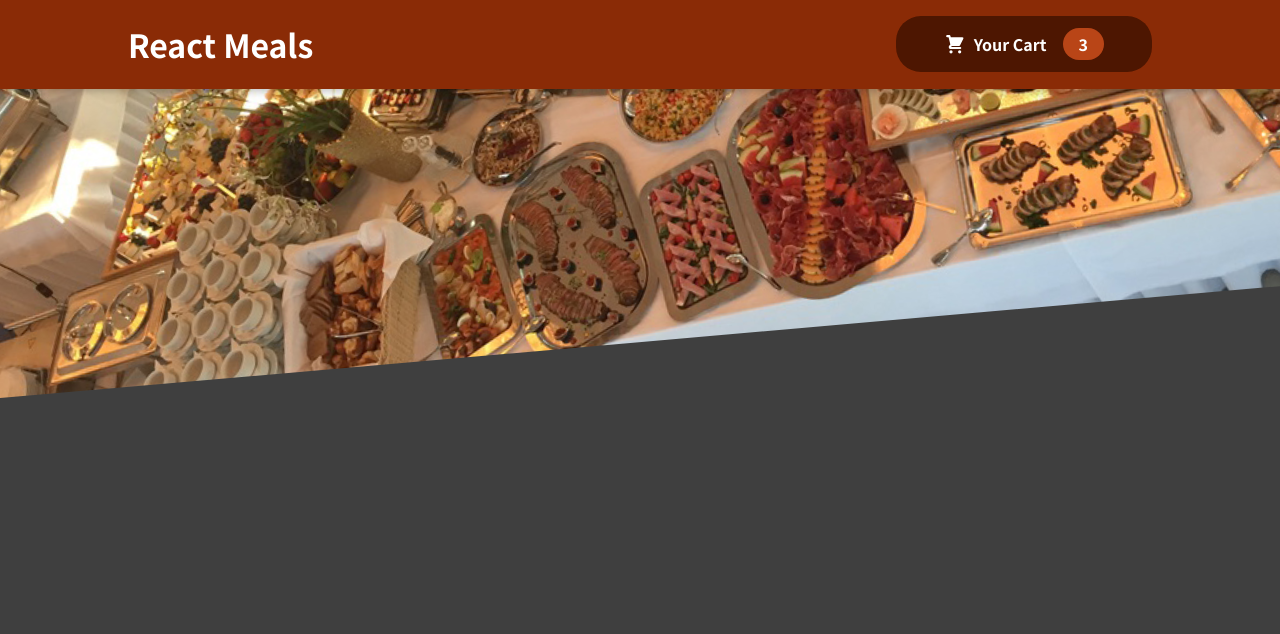
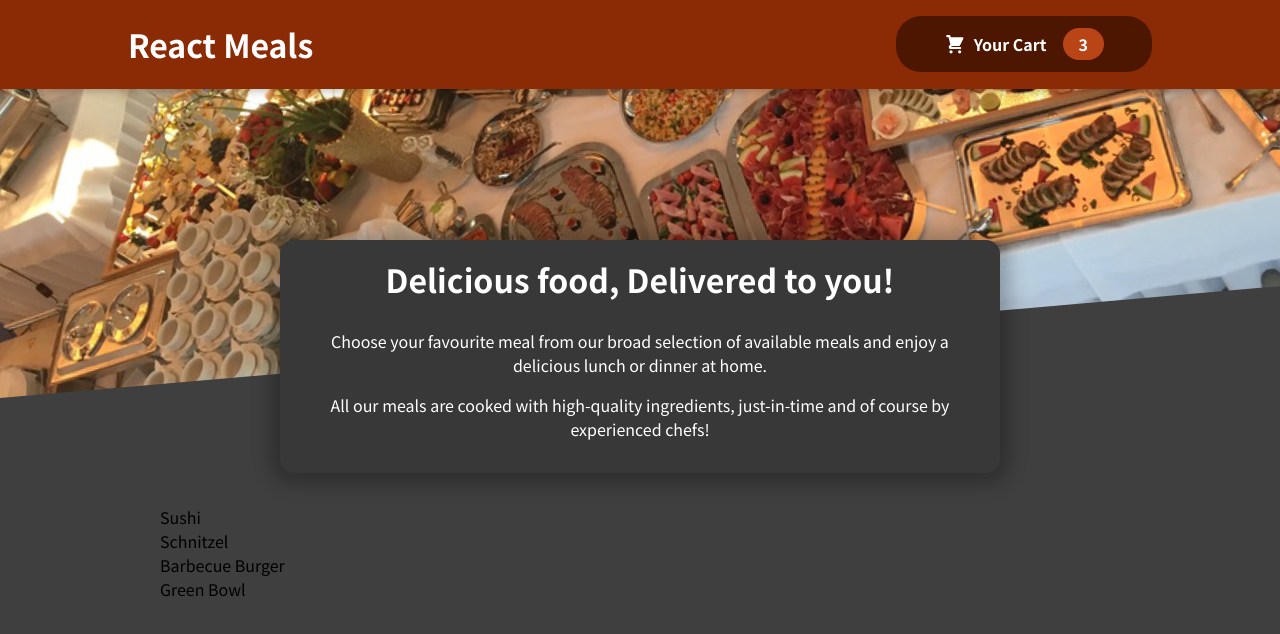
Before and after one commit to anshgandhi/reactjs-practice-projects, a React (Create React App) app in the folder food-ordering-app/: page / in a window 1280 px wide. Shown: the top 634 px of the page. Built offline with nearby package versions, Linux system fonts and the light colour scheme.

Commit message:
adding Meals component

```diff
--- a/food-ordering-app/src/App.js
+++ b/food-ordering-app/src/App.js
@@ -1,10 +1,12 @@
 import { Fragment } from "react";
 import Header from "./components/Layout/Header";
+import Meals from "./components/Meals/Meals";
 
 function App() {
   return (
     <Fragment>
       <Header></Header>
+      <Meals></Meals>
     </Fragment>
   );
 }
--- /dev/null
+++ b/food-ordering-app/src/components/Meals/AvailableMeals.js
@@ -0,0 +1,40 @@
+import classes from './AvailableMeals.module.css';
+
+const DUMMY_MEALS = [
+  {
+    id: 'm1',
+    name: 'Sushi',
+    description: 'Finest fish and veggies',
+    price: 22.99,
+  },
+  {
+    id: 'm2',
+    name: 'Schnitzel',
+    description: 'A german specialty!',
+    price: 16.5,
+  },
+  {
+    id: 'm3',
+    name: 'Barbecue Burger',
+    description: 'American, raw, meaty',
+    price: 12.99,
+  },
+  {
+    id: 'm4',
+    name: 'Green Bowl',
+    description: 'Healthy...and green...',
+    price: 18.99,
+  },
+];
+
+const AvailableMeals = () => {
+  const mealsList = DUMMY_MEALS.map((meal) => <li key={Math.random()}>{meal.name}</li>);
+
+  return (
+    <section className={classes.meals}>
+      <ul>{mealsList}</ul>
+    </section>
+  );
+};
+
+export default AvailableMeals;
--- /dev/null
+++ b/food-ordering-app/src/components/Meals/AvailableMeals.module.css
@@ -0,0 +1,24 @@
+.meals {
+  max-width: 60rem;
+  width: 90%;
+  margin: 2rem auto;
+  animation: meals-appear 1s ease-out forwards;
+}
+
+.meals ul {
+  list-style: none;
+  margin: 0;
+  padding: 0;
+}
+
+@keyframes meals-appear {
+  from {
+    opacity: 0;
+    transform: translateY(3rem);
+  }
+
+  to {
+    opacity: 1;
+    transform: translateY(0)
+  }
+}
--- /dev/null
+++ b/food-ordering-app/src/components/Meals/Meals.js
@@ -0,0 +1,12 @@
+import { Fragment } from "react";
+import MealsSummary from "./MealsSummary"
+import AvailableMeals from "./AvailableMeals"
+
+const Meals = props => {
+    return <Fragment>
+        <MealsSummary></MealsSummary>
+        <AvailableMeals></AvailableMeals>
+    </Fragment>
+}
+
+export default Meals;
--- /dev/null
+++ b/food-ordering-app/src/components/Meals/MealsSummary.js
@@ -0,0 +1,19 @@
+import classes from "./MealsSummary.module.css"
+
+const MealsSummary = (props) => {
+  return (
+    <section className={classes.summary}>
+      <h2>Delicious food, Delivered to you!</h2>
+      <p>
+        Choose your favourite meal from our broad selection of available meals
+        and enjoy a delicious lunch or dinner at home.
+      </p>
+      <p>
+        All our meals are cooked with high-quality ingredients, just-in-time and
+        of course by experienced chefs!
+      </p>
+    </section>
+  );
+};
+
+export default MealsSummary;
--- /dev/null
+++ b/food-ordering-app/src/components/Meals/MealsSummary.module.css
@@ -0,0 +1,18 @@
+.summary {
+  text-align: center;
+  max-width: 45rem;
+  width: 90%;
+  margin: auto;
+  margin-top: -10rem;
+  position: relative;
+  background-color: #383838;
+  color: white;
+  border-radius: 14px;
+  padding: 1rem;
+  box-shadow: 0 1px 18px 10px rgba(0, 0, 0, 0.25);
+}
+
+.summary h2 {
+  font-size: 2rem;
+  margin-top: 0;
+}
```
